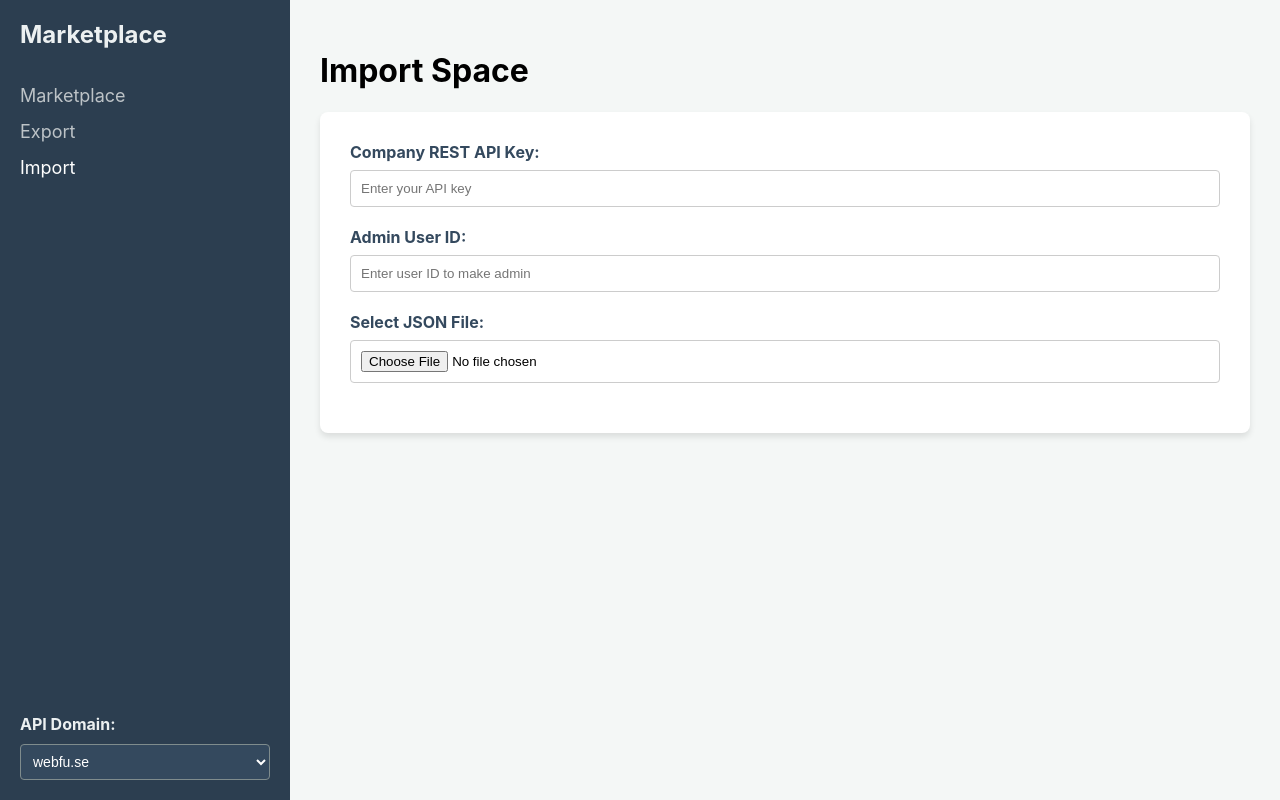
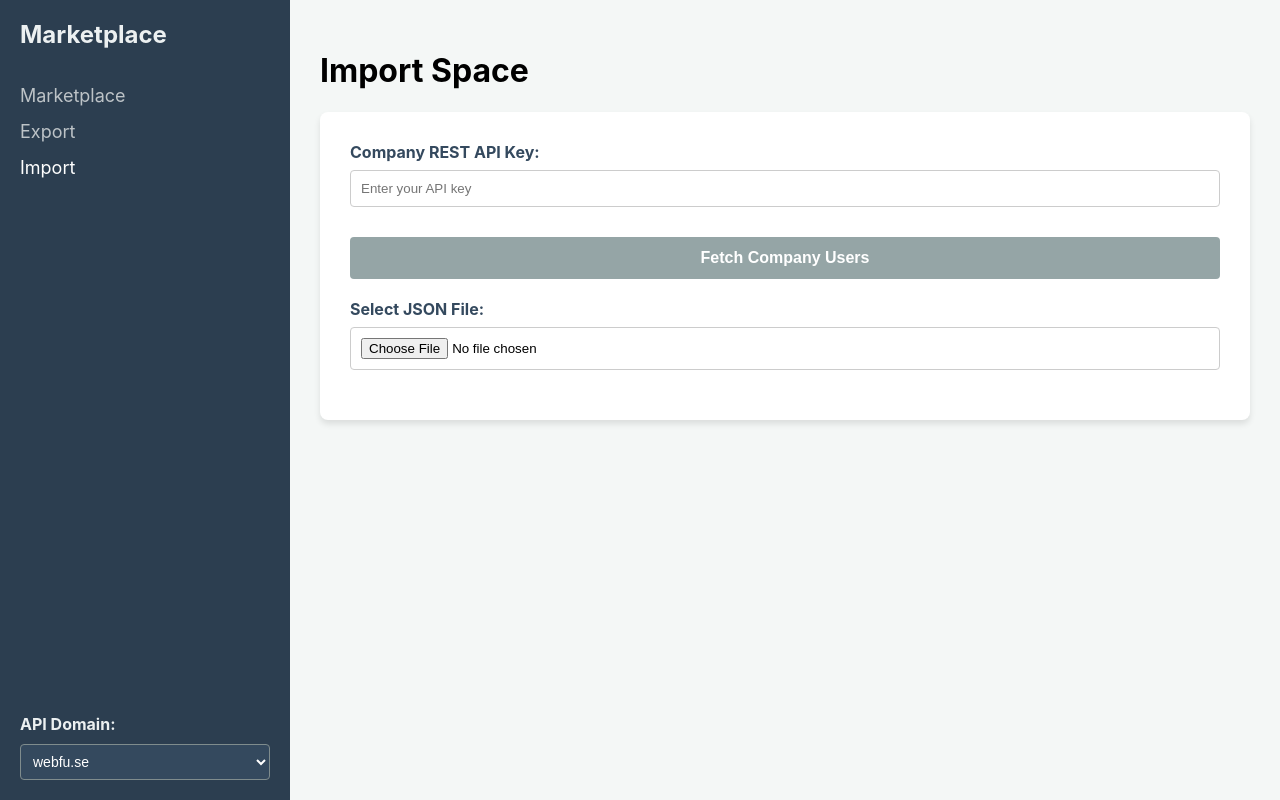
Before and after one commit to aogz/webfuse-marketplace-toolkit, a React (Create React App) app: page /import in a window 1280 px wide. Built offline with nearby package versions, Linux system fonts and the light colour scheme.

Commit message:
fetch users

```diff
--- a/src/components/pages/Import.js
+++ b/src/components/pages/Import.js
@@ -4,11 +4,52 @@ import './Page.css';
 const Import = ({ domain }) => {
     const [apiKey, setApiKey] = useState('');
     const [userId, setUserId] = useState('');
+    const [users, setUsers] = useState([]);
+    const [isFetchingUsers, setIsFetchingUsers] = useState(false);
     const [jsonContent, setJsonContent] = useState('');
     const [isImporting, setIsImporting] = useState(false);
     const [importStatus, setImportStatus] = useState('');
 
     const API_BASE_URL = `https://${domain}/api`;
+
+    const fetchUsers = async () => {
+        if (!apiKey) {
+            alert('Please enter your API key first.');
+            return;
+        }
+        setIsFetchingUsers(true);
+        try {
+            let allUsers = [];
+            let page = 1;
+            let hasMorePages = true;
+
+            while (hasMorePages) {
+                const response = await fetch(`${API_BASE_URL}/company/users/?page=${page}`, {
+                    headers: { 'Authorization': `Token ${apiKey}` }
+                });
+
+                if (!response.ok) throw new Error(`HTTP error! status: ${response.status}`);
+
+                const data = await response.json();
+                allUsers = [...allUsers, ...data.results];
+
+                hasMorePages = data.next !== null;
+                page++;
+            }
+
+            setUsers(allUsers);
+            if (allUsers.length > 0) {
+                setUserId(allUsers[0].id);
+            } else {
+                alert('No users found for this company.');
+            }
+        } catch (error) {
+            alert('Failed to fetch users.');
+            console.error(error);
+        } finally {
+            setIsFetchingUsers(false);
+        }
+    };
 
     const handleFileChange = (e) => {
         const file = e.target.files[0];
@@ -33,7 +74,7 @@ const Import = ({ domain }) => {
             return;
         }
         if (!userId) {
-            alert('Please enter the User ID for the space admin.');
+            alert('Please fetch the users and select an admin.');
             return;
         }
         if (!jsonContent) {
@@ -100,10 +141,31 @@ const Import = ({ domain }) => {
                     <label htmlFor="apiKeyImport">Company REST API Key:</label>
                     <input type="password" id="apiKeyImport" value={apiKey} onChange={(e) => setApiKey(e.target.value)} placeholder="Enter your API key" className="input-field" />
                 </div>
+
                 <div className="input-group">
-                    <label htmlFor="userIdImport">Admin User ID:</label>
-                    <input type="text" id="userIdImport" value={userId} onChange={(e) => setUserId(e.target.value)} placeholder="Enter user ID to make admin" className="input-field" />
+                    <button onClick={fetchUsers} disabled={isFetchingUsers || !apiKey} className="btn">
+                        {isFetchingUsers ? 'Fetching Users...' : 'Fetch Company Users'}
+                    </button>
                 </div>
+
+                {users.length > 0 && (
+                    <div className="input-group">
+                        <label htmlFor="userIdImport">Admin User:</label>
+                        <select
+                            id="userIdImport"
+                            value={userId}
+                            onChange={(e) => setUserId(e.target.value)}
+                            className="input-field"
+                        >
+                            {users.map(user => (
+                                <option key={user.id} value={user.id}>
+                                    {user.first_name} {user.last_name} ({user.email})
+                                </option>
+                            ))}
+                        </select>
+                    </div>
+                )}
+
                 <div className="input-group">
                     <label htmlFor="file-upload">Select JSON File:</label>
                     <input type="file" id="file-upload" accept=".json" onChange={handleFileChange} className="input-field" />
```
